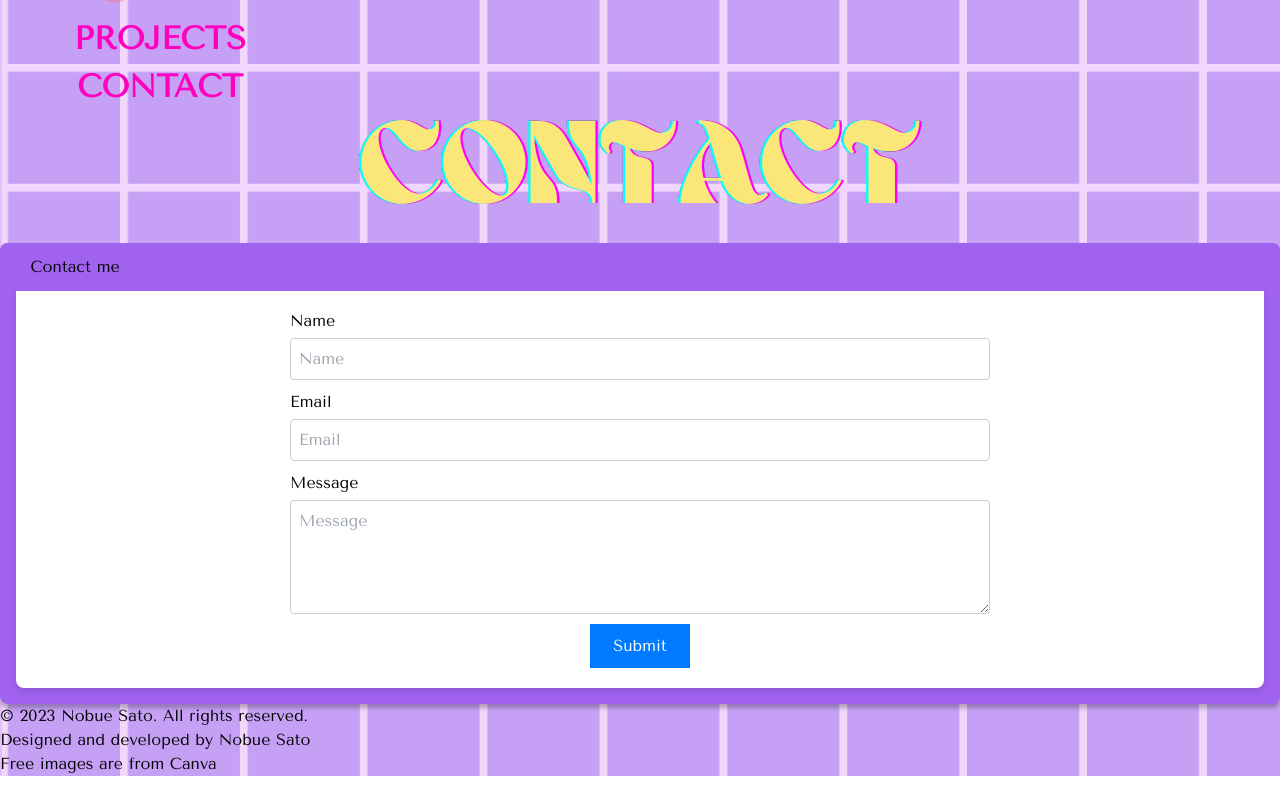
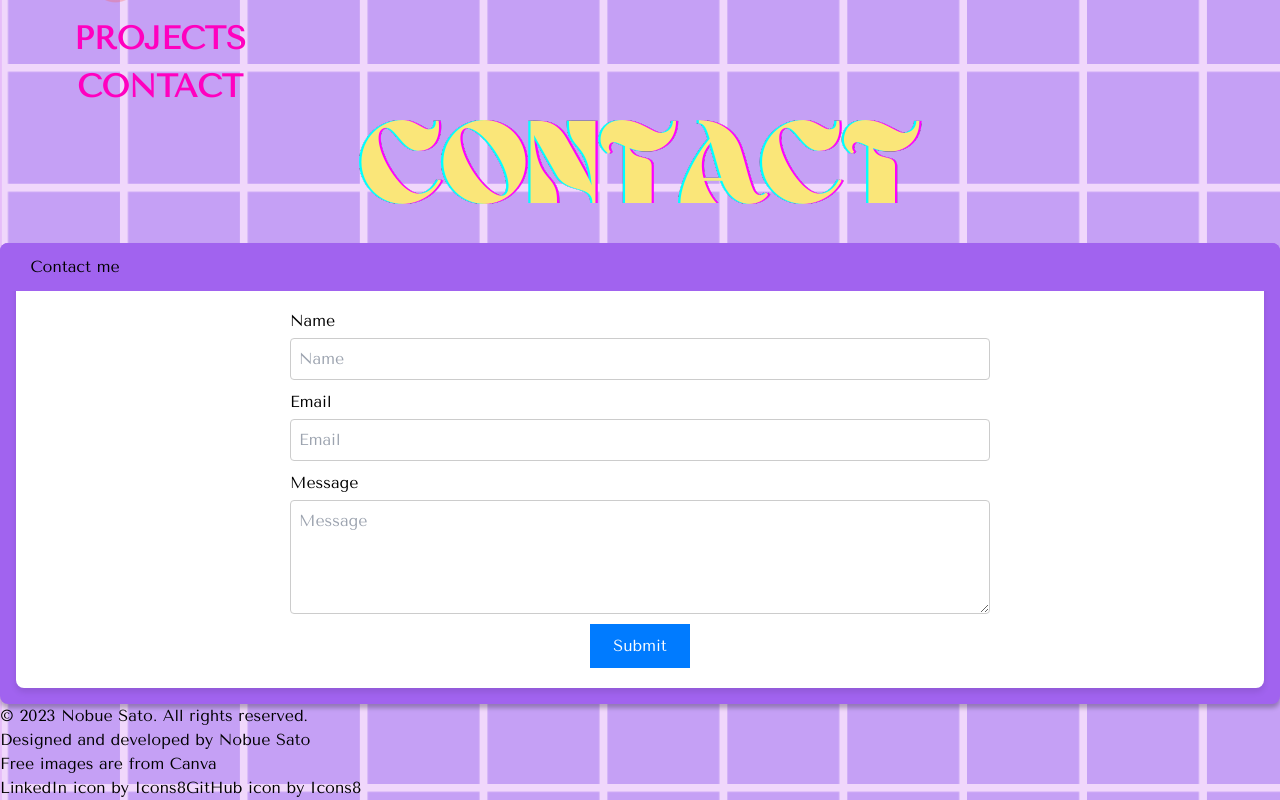
Before and after one commit to NobueSato/my-portfolio, a React (Create React App) app: page /contact in a window 1280 px wide. Shown: the part 296-1096 px from the top of the page. Before the commit the page ends 1072 px from the top, so only its background shows below. Built offline with nearby package versions, Linux system fonts and the light colour scheme.

Commit message:
Add reference links for the icon iamges

```diff
--- a/src/components/Footer.js
+++ b/src/components/Footer.js
@@ -5,6 +5,8 @@ const Footer = () => {
         <p>&copy; 2023 Nobue Sato. All rights reserved.</p>
         <p>Designed and developed by Nobue Sato</p>
         <p>Free images are from Canva</p>
+        <a target="_blank" rel="noreferrer" href="https://icons8.com/icon/447/linkedin">LinkedIn</a> icon by <a target="_blank" rel="noreferrer" href="https://icons8.com">Icons8</a>
+        <a target="_blank" rel="noreferrer" href="https://icons8.com/icon/12598/github">GitHub</a> icon by <a target="_blank" rel="noreferrer" href="https://icons8.com">Icons8</a>
       </div>
     </footer>
   );
```
